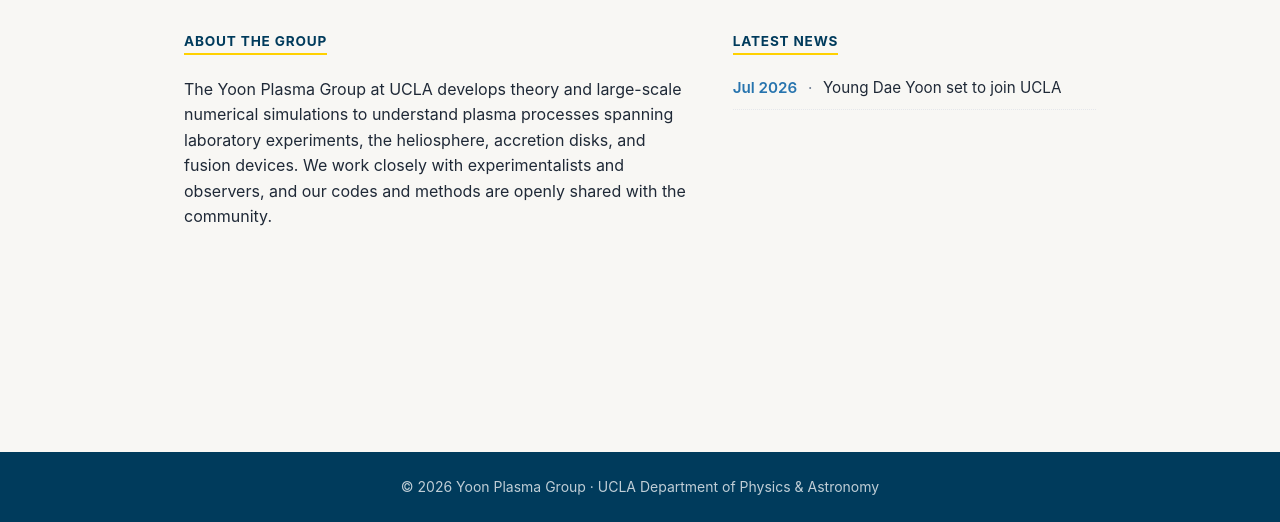
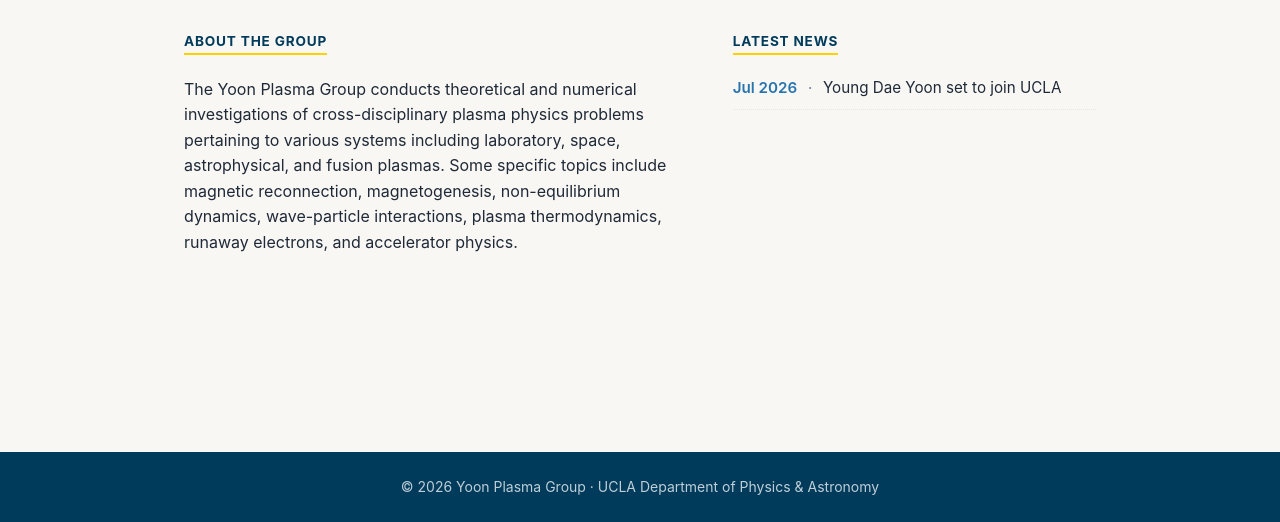
Before and after one commit to ydyoon93/yoonplasmagroup, a Jekyll site: the page built from index.md, in a window 1280 px wide, cut to the strip 378-900 px from the top of the page. Built offline with Jekyll 4.4.1, drawn with Linux system fonts in a browser that asks for light colours.

Commit message:
content: rewrite home page intro with broader research scope
Co-Authored-By: Claude Opus 4.7 (1M context) <noreply@anthropic.com>

```diff
--- a/index.md
+++ b/index.md
@@ -3,8 +3,4 @@ layout: home
 permalink: /
 ---
 
-The Yoon Plasma Group at UCLA develops theory and large-scale numerical
-simulations to understand plasma processes spanning laboratory experiments,
-the heliosphere, accretion disks, and fusion devices. We work closely with
-experimentalists and observers, and our codes and methods are openly shared
-with the community.
+The Yoon Plasma Group conducts theoretical and numerical investigations of cross-disciplinary plasma physics problems pertaining to various systems including laboratory, space, astrophysical, and fusion plasmas. Some specific topics include magnetic reconnection, magnetogenesis, non-equilibrium dynamics, wave-particle interactions, plasma thermodynamics, runaway electrons, and accelerator physics.
```
